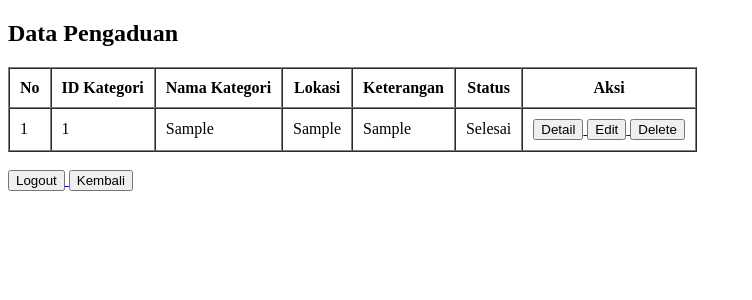
After one commit to chikaauliaandini/sekola_2026_12RPL2_chika_aulia_andini, a PHP site: page /tampildata.php in a window 1280 px wide. The commit adds this page. Shown: the top 300 px of the page, without its empty margins (0-752 px from the left). Run offline with PHP 8.4, Linux system fonts and the light colour scheme; the visitor is signed in with stand-in values (Sample User, id 1); tables that the repository leaves empty or names only in its code hold one stand-in row (values such as "Sample post").

Commit message:
Add files via upload

```diff
--- a/chikaRPL2/cari-pengaduan.php
+++ b/chikaRPL2/cari-pengaduan.php
@@ -35,7 +35,7 @@ body {
 }
 
 .container {
-    background: #fff;
+    background: #E5CEF8;
     padding: 40px 30px;
     border-radius: 15px;
     box-shadow: 0 10px 25px rgba(0,0,0,.2);
@@ -49,7 +49,7 @@ input[type=text] {
     padding:10px;
     margin-bottom:15px;
     border-radius:8px;
-    border:1px solid #ccc;
+    border:1px solid #F7F5FC;
 }
 
 button {
--- a/chikaRPL2/index.php
+++ b/chikaRPL2/index.php
@@ -131,9 +131,9 @@ a.button-link:hover {
 
     <?php if($_SESSION['role'] == "admin"){ ?>
         <p>Menu Admin:</p>
-            <a href="?datasiswa.php" class="button-link">data siswa</a>
+        <a href="datasiswa.php" class="button-link">data siswa</a>
         <a href="datasiswa-pengaduan.php" class="button-link">Datasiswa Pengaduan</a>
-
+        <a href="tampildata.php" class="button-link">tampildata</a>
         <a href="cari-pengaduan.php" class="button-link">cari Data Pengaduan</a>
     <?php } ?>
 
--- /dev/null
+++ b/chikaRPL2/tampildata.php
@@ -0,0 +1,93 @@
+<?php
+session_start();
+include 'koneksi.php';
+
+if (!isset($_SESSION['role'])) {
+    echo "Akses ditolak!";
+    exit;
+}
+
+$role = $_SESSION['role'];
+$no = 1;
+?>
+
+<!DOCTYPE html>
+<html lang="id">
+<head>
+    <meta charset="UTF-8">
+    <title>Data Pengaduan</title>
+</head>
+<body>
+
+<h2>Data Pengaduan</h2>
+
+<table border="1" cellpadding="10" cellspacing="0">
+    <tr>
+        <th>No</th>
+        <th>ID Kategori</th>
+        <th>Nama Kategori</th>
+        <th>Lokasi</th>
+        <th>Keterangan</th>
+        <th>Status</th>
+        <?php if ($role == 'admin') { ?>
+            <th>Aksi</th>
+        <?php } ?>
+    </tr>
+
+<?php
+$query = mysqli_query($koneksi, "
+    SELECT input_aspirasi.*, kategori.ket_kategori
+    FROM input_aspirasi
+    LEFT JOIN kategori
+        ON input_aspirasi.id_kategori = kategori.id_kategori
+");
+
+while ($data = mysqli_fetch_assoc($query)) {
+?>
+
+    <tr>
+        <td><?= $no++; ?></td>
+        <td><?= $data['id_kategori']; ?></td>
+        <td><?= $data['ket_kategori']; ?></td>
+        <td><?= $data['lokasi']; ?></td>
+        <td><?= $data['ket']; ?></td>
+        <td><?= ucfirst($data['status']); ?></td>
+
+        <?php if ($role == 'admin') { ?>
+        <td>
+            <!-- Detail -->
+            <a href="detail-pengaduan.php?id=<?= $data['id_pelaporan']; ?>">
+                <button>Detail</button>
+            </a>
+
+            <!-- Edit -->
+            <a href="edit-pengaduan.php?id=<?= $data['id_pelaporan']; ?>">
+                <button>Edit</button>
+            </a>
+
+            <!-- Delete -->
+            <a href="delete-pengaduan.php?id=<?= $data['id_pelaporan']; ?>"
+               onclick="return confirm('Yakin ingin menghapus data ini?')">
+                <button>Delete</button>
+            </a>
+        </td>
+        <?php } ?>
+
+    </tr>
+
+<?php } ?>
+
+</table>
+
+<br>
+
+<a href="logout-pengaduan.php">
+    <button>Logout</button>
+</a>
+
+<a href="index.php">
+    <button>Kembali</button>
+</a>
+
+</body>
+</html>
```
Also changed, not shown: chikaRPL2/edit-pengaduan.php (added, +52 -0 lines).
